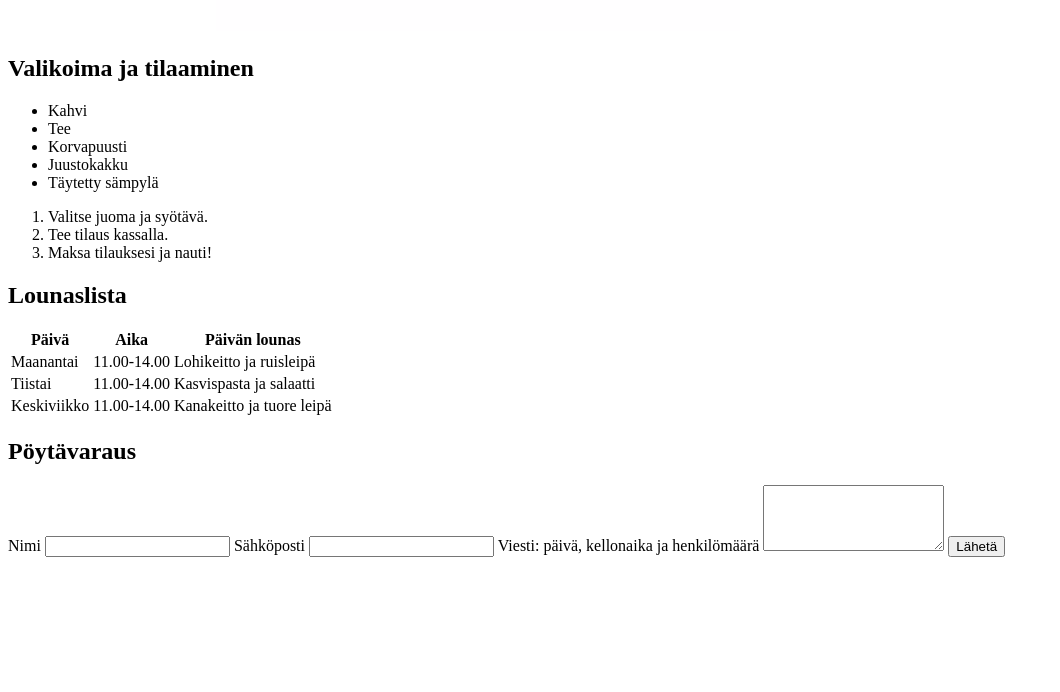
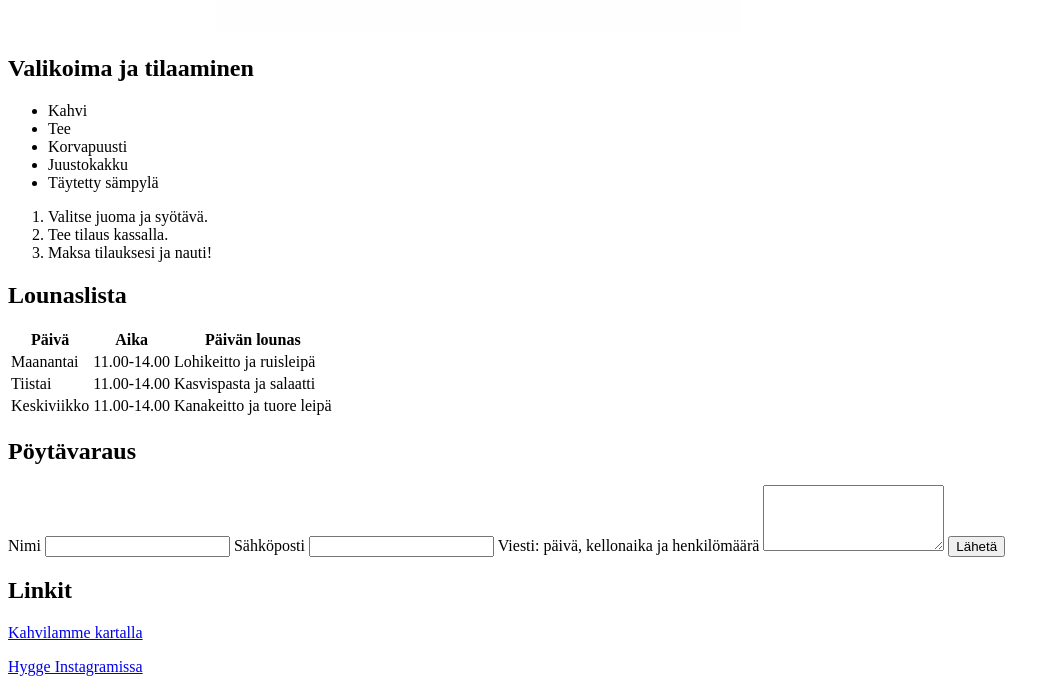
Before and after one commit to amonajen/html-harjoitukset, a plain HTML site: page kahvila/index.html in a window 1280 px wide. Shown: the part 2547-3239 px from the top of the page, without its empty margins (0-1060 px from the left). Before the commit the page ends 3112 px from the top, so only its background shows below. Drawn offline with Linux system fonts and the light colour scheme.

Commit message:
Lisää linkit

```diff
--- a/kahvila/index.html
+++ b/kahvila/index.html
@@ -88,6 +88,17 @@
                 <button type="submit" class="nappi">Lähetä</button>
             </form>
         </section>
+
+        <section class="osio">
+            <h2>Linkit</h2>
+
+            <p>
+                <a class="linkki" href="https://www.google.com/maps/" target="_blank" rel="noopener noreferrer">Kahvilamme kartalla</a>
+            </p>
+            <p>
+                <a class="linkki" href="https://www.instagram.com/">Hygge Instagramissa</a>
+            </p>
+        </section>
     </div>
 </body>
 </html>
```
